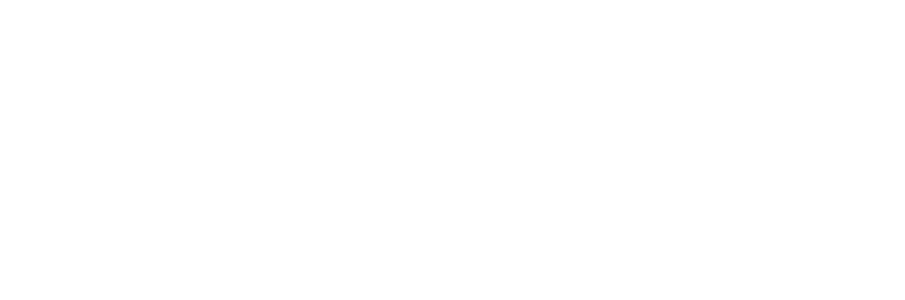
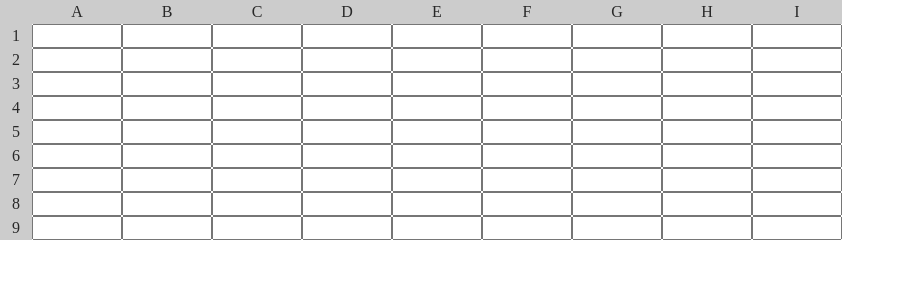
Before and after one commit to Rafi993/spreadsheet, a React (Create React App) app: page / in a window 1280 px wide. Shown: the top 300 px of the page, without its empty margins (0-905 px from the left). Built offline with nearby package versions, Linux system fonts and the light colour scheme.

Commit message:
storing cell data in react state

```diff
--- a/src/App.js
+++ b/src/App.js
@@ -1,12 +1,15 @@
 import React from "react";
 import { Reset } from "styled-reset";
 
-function App() {
+import Sheet from "./Sheet";
+
+const App = () => {
   return (
     <>
       <Reset />
+      <Sheet />
     </>
   );
-}
+};
 
 export default App;
--- /dev/null
+++ b/src/Cell.js
@@ -0,0 +1,56 @@
+import React, { useCallback, useState, useMemo } from "react";
+
+import { Input, Header } from "./styles";
+
+const Cell = ({
+  rowIndex,
+  columnIndex,
+  columnName,
+  setCellValue,
+  computeCell,
+  currentValue
+}) => {
+  const [edit, setEdit] = useState(false);
+
+  const value = useMemo(() => {
+    if (edit) {
+      return currentValue || "";
+    }
+    return computeCell({ row: rowIndex, column: columnName });
+  }, [edit, currentValue, rowIndex, columnName, computeCell]);
+
+  const handleChange = useCallback(
+    event => {
+      setCellValue({
+        row: rowIndex,
+        column: columnName,
+        value: event.target.value
+      });
+    },
+    [rowIndex, columnName, setCellValue]
+  );
+
+  if (columnIndex === 0 && rowIndex === 0) {
+    return <Header />;
+  }
+
+  if (columnIndex === 0) {
+    return <Header>{rowIndex}</Header>;
+  }
+
+  if (rowIndex === 0) {
+    return <Header>{columnName}</Header>;
+  }
+
+  return (
+    <Input
+      onBlur={() => setEdit(false)}
+      onFocus={() => setEdit(true)}
+      value={value}
+      type="text"
+      onChange={handleChange}
+    />
+  );
+};
+
+export default Cell;
--- /dev/null
+++ b/src/Sheet.js
@@ -0,0 +1,73 @@
+import React, { useState, useCallback, Fragment } from "react";
+
+import Cell from "./Cell";
+import { Sheet as StyledSheet } from "./styles";
+
+const NUMBER_OF_ROWS = 10;
+const NUMBER_OF_COLUMNS = 10;
+
+const getColumnName = index =>
+  String.fromCharCode("A".charCodeAt(0) + index - 1);
+
+const Sheet = () => {
+  const [data, setData] = useState({});
+
+  const setCellValue = useCallback(
+    ({ row, column, value }) => {
+      const newData = { ...data };
+
+      if (!newData[column]) {
+        newData[column] = {};
+      }
+
+      newData[column][row] = value;
+      setData(newData);
+    },
+    [data, setData]
+  );
+
+  const computeCell = useCallback(
+    ({ row, column }) => {
+      const cellContent = data?.[column]?.[row];
+      if (cellContent) {
+        if (cellContent.charAt(0) === "=") {
+          return "";
+        }
+        return cellContent;
+      }
+      return "";
+    },
+    [data]
+  );
+
+  return (
+    <StyledSheet>
+      {Array(NUMBER_OF_ROWS)
+        .fill()
+        .map((m, i) => {
+          return (
+            <Fragment key={i}>
+              {Array(NUMBER_OF_COLUMNS)
+                .fill()
+                .map((n, j) => {
+                  const columnName = getColumnName(j);
+                  return (
+                    <Cell
+                      rowIndex={i}
+                      columnIndex={j}
+                      columnName={columnName}
+                      setCellValue={setCellValue}
+                      currentValue={data?.[columnName]?.[i]}
+                      computeCell={computeCell}
+                      key={`${columnName}${i}`}
+                    />
+                  );
+                })}
+            </Fragment>
+          );
+        })}
+    </StyledSheet>
+  );
+};
+
+export default Sheet;
--- a/src/styles.js
+++ b/src/styles.js
@@ -1,3 +1,25 @@
 import styled from "styled-components";
 
-export const App = styled.div``;
+export const Sheet = styled.div`
+  display: grid;
+  grid-template-columns: 32px repeat(9, 90px);
+`;
+
+export const Header = styled.div`
+  background: #ccc;
+  color: #282828;
+  padding: 4px;
+  text-align: center;
+`;
+
+export const Input = styled.input`
+  padding: 0 4px;
+  :not(:focus) {
+    text-align: right;
+  }
+
+  :focus {
+    border: 1px solid #1581ba;
+    background-color: #e7f2f8;
+  }
+`;
```
Also changed, not shown: 1 other file (tests, documents, lock files or other folders).
